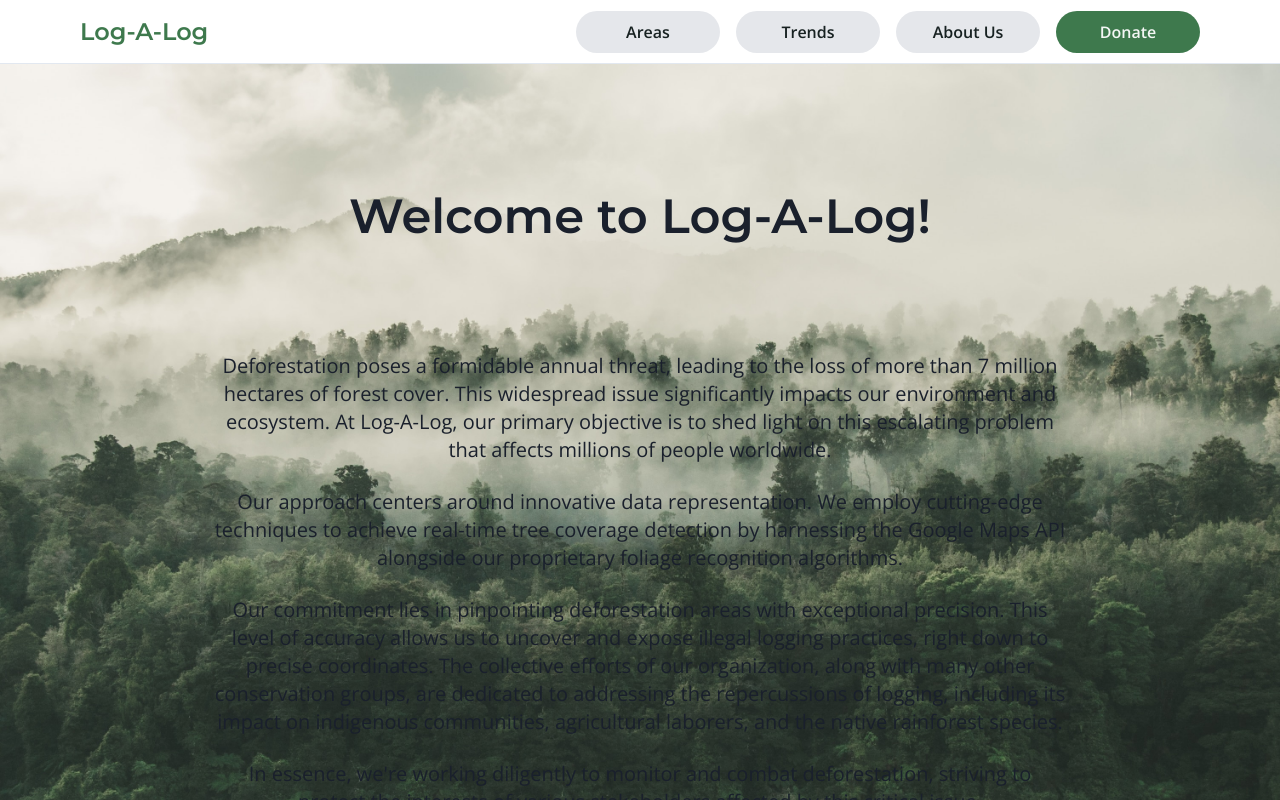
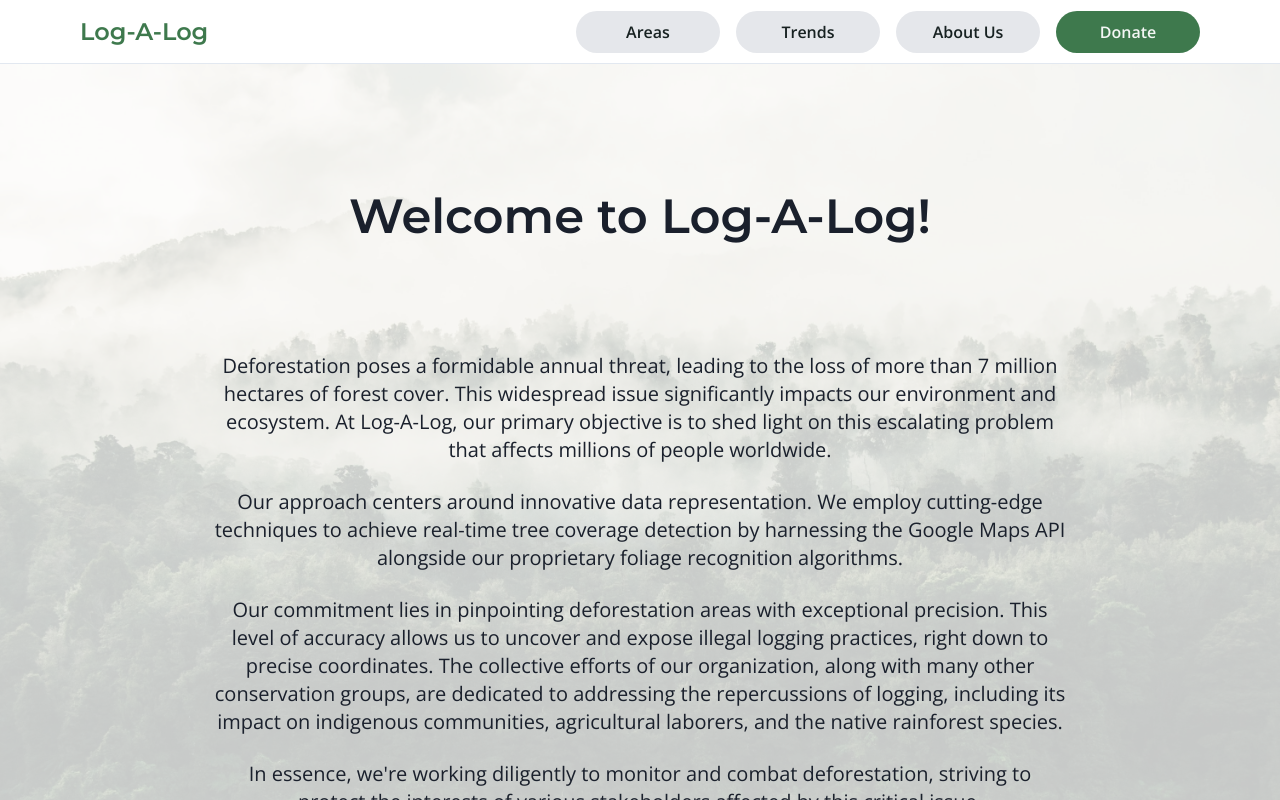
Before and after one commit to spudbracketspud/GreatUniHack2023, a Next.js app in the folder frontend/: page / in a window 1280 px wide. Built offline with nearby package versions, Linux system fonts and the light colour scheme.

Commit message:
background

```diff
--- a/frontend/src/pages/index.tsx
+++ b/frontend/src/pages/index.tsx
@@ -8,9 +8,9 @@ function Homepage() {
       <NavBar />
       <Container>
         <div className="flex flex-col space-y-16 text-center overflow-auto h-full bg-forest-homepage bg-cover bg-center">
-          <h1 className="pt-1/3 font-display text-5xl font-semibold mt-32">Welcome to Log-A-Log!</h1>
+          <h1 className="pt-1/3 font-display text-5xl font-semibold mt-32 z-10">Welcome to Log-A-Log!</h1>
 
-          <div className="flex flex-col space-y-6 overflow-scroll pb-40 mb-20 pt-12 h-full">
+          <div className="flex flex-col space-y-6 overflow-scroll pb-40 mb-20 pt-12 h-full z-20">
             <p className="font-body text-xl w-2/3 m-auto">Deforestation poses a formidable annual threat, leading to the loss of more than 7 million hectares of forest cover. This widespread issue significantly impacts our environment and ecosystem. At Log-A-Log, our primary objective is to shed light on this escalating problem that affects millions of people worldwide.</p>
 
             <p className="font-body text-xl w-2/3 m-auto">Our approach centers around innovative data representation. We employ cutting-edge techniques to achieve real-time tree coverage detection by harnessing the Google Maps API alongside our proprietary foliage recognition algorithms.</p>
@@ -21,6 +21,7 @@ function Homepage() {
           </div>
 
         </div>
+        <div className="absolute w-full h-full bg-white top-16 bg-opacity-75 z-0"></div>
       </Container>
     </div>
 
--- a/frontend/tailwind.config.js
+++ b/frontend/tailwind.config.js
@@ -18,7 +18,7 @@ module.exports = {
         eerieblack: '#172121',
       },
       backgroundImage: {
-        'forest-homepage': "url('/public/forest_background_home.jpg')",
+        'forest-homepage': "url('/forest_background_home.jpg')",
       }
     },
   },
```
